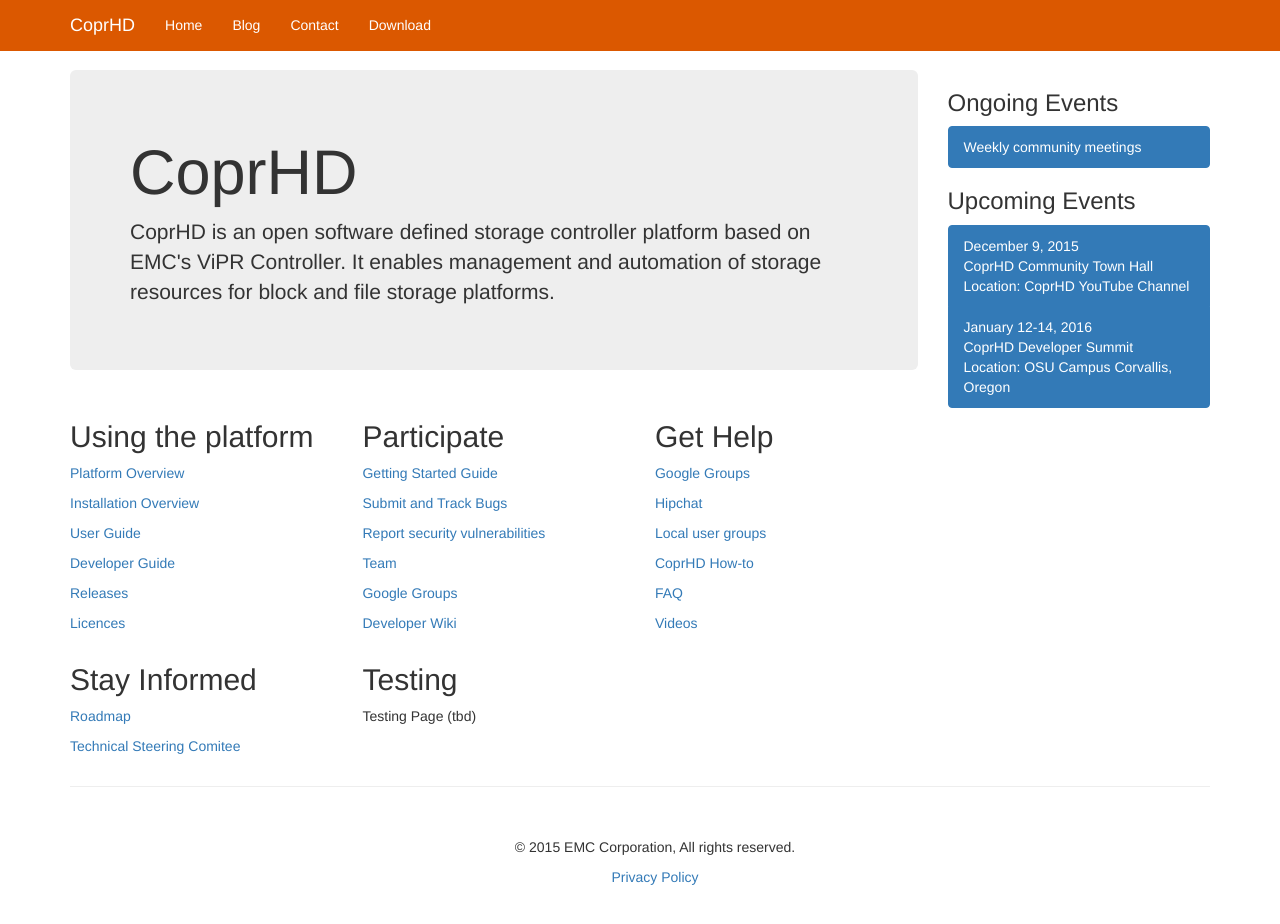
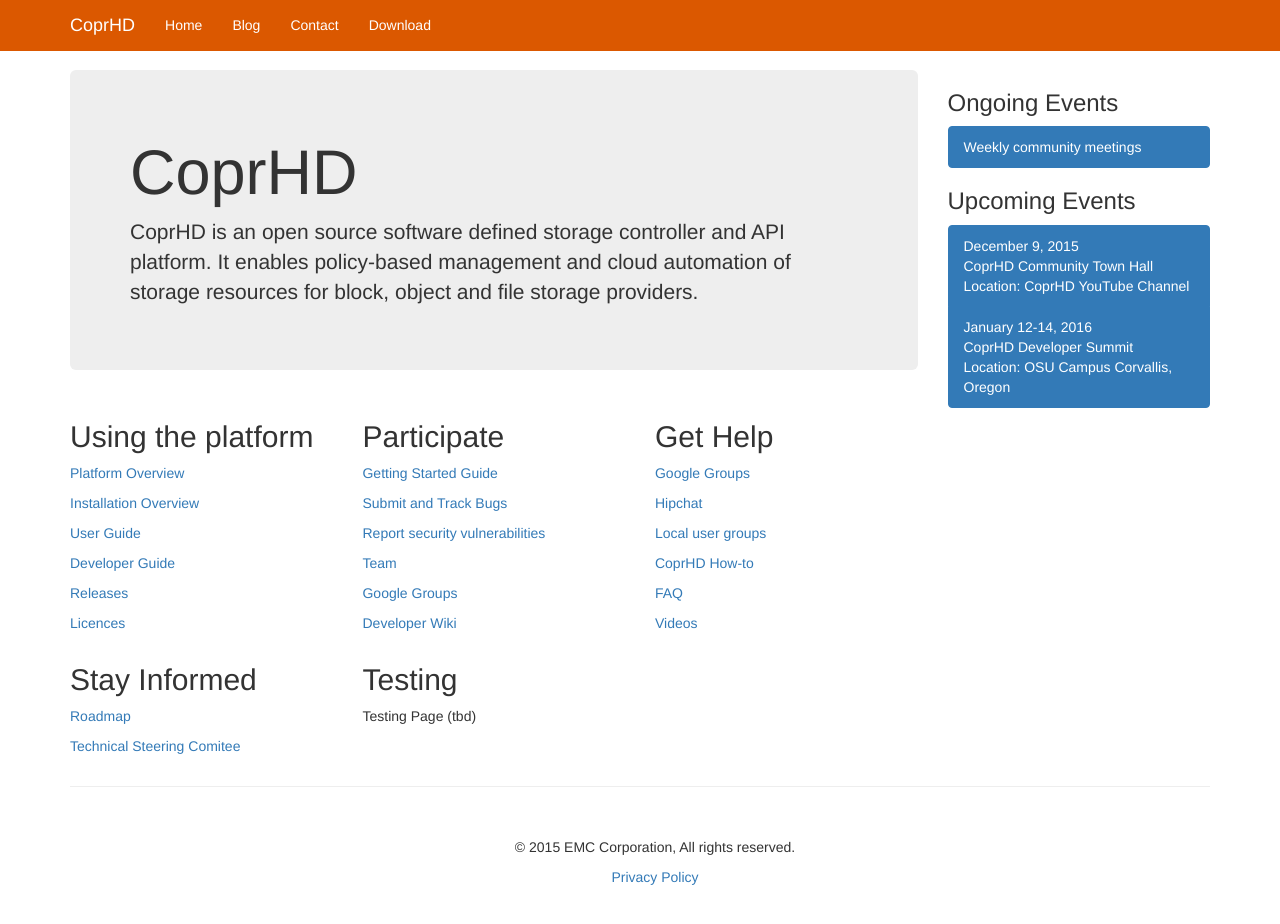
Before and after one commit to CoprHD/CoprHD.github.io, a Jekyll site: the page index.html, which Jekyll copies as it is, in a window 1280 px wide and 927 px high. Shown: the top 924 px of the window. Built offline with Jekyll 4.4.1, drawn with Linux system fonts in a browser that asks for light colours; nearby versions of some CDN libraries; library files that are not in the unit come from our copies.

Commit message:
Update index.html

```diff
--- a/index.html
+++ b/index.html
@@ -70,7 +70,7 @@
           </p>
           <div class="jumbotron">
             <h1>CoprHD</h1>
-            <p>CoprHD is an open software defined storage controller platform based on EMC's ViPR Controller. It enables management and automation of storage resources for block and file storage platforms.</p>
+            <p>CoprHD is an open source software defined storage controller and API platform. It enables policy-based management and cloud automation of storage resources for block, object and file storage providers.</p>
           </div>
           <div class="row">
             <div class="col-xs-6 col-lg-4">
```
